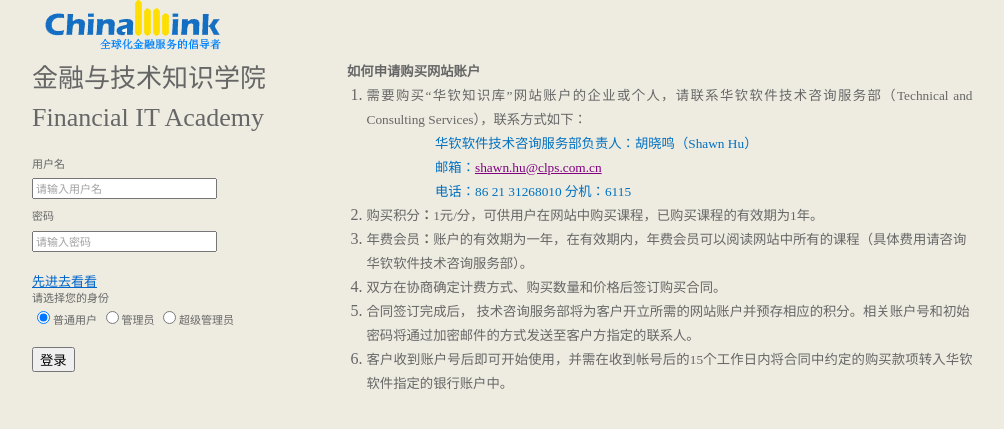
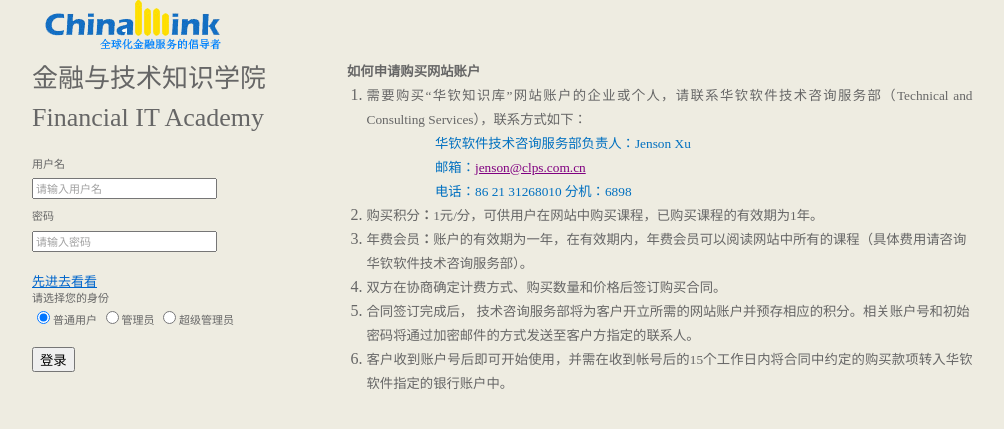
Before and after one commit to pennsong/cldn, a CodeIgniter app: page /index.php/login/index in a window 1280 px wide. Shown: the top 429 px of the page, without its empty margins (128-1132 px from the left). Run offline with CodeIgniter, Linux system fonts and the light colour scheme; data that the repository does not hold is empty.

Commit message:
change contact to Jeson

```diff
--- a/application/views/templates/login.tpl
+++ b/application/views/templates/login.tpl
@@ -161,17 +161,17 @@
 				</ol>
 				<div style="font-family: Helvetica; margin-left: 66pt; ">
 					<p class="MsoNormal" style="margin: 0cm 0cm 0.0001pt; font-size: 12pt; font-family: 宋体; ">
-						<span style="font-size: 10pt; color: rgb(1, 112, 192); ">华钦软件技术咨询服务部负责人：胡晓鸣（<span lang="EN-US">Shawn Hu</span>）</span><span lang="EN-US"></span>
+						<span style="font-size: 10pt; color: rgb(1, 112, 192); ">华钦软件技术咨询服务部负责人：Jenson Xu </span><span lang="EN-US"></span>
 					</p>
 				</div>
 				<div style="font-family: Helvetica; margin-left: 66pt; ">
 					<p class="MsoNormal" style="margin: 0cm 0cm 0.0001pt; font-size: 12pt; font-family: 宋体; ">
-						<span style="font-size: 10pt; color: rgb(1, 112, 192); ">邮箱：<span lang="EN-US"><a href="mailto:shawn.hu@clps.com.cn" style="color: purple; ">shawn.hu@clps.com.cn</a></span></span><span lang="EN-US"></span>
+						<span style="font-size: 10pt; color: rgb(1, 112, 192); ">邮箱：<span lang="EN-US"><a href="mailto:shawn.hu@clps.com.cn" style="color: purple; ">jenson@clps.com.cn</a></span></span><span lang="EN-US"></span>
 					</p>
 				</div>
 				<div style="font-family: Helvetica; margin-left: 66pt; ">
 					<p class="MsoNormal" style="margin: 0cm 0cm 0.0001pt; font-size: 12pt; font-family: 宋体; ">
-						<span style="font-size: 10pt; color: rgb(1, 112, 192); ">电话：<span lang="EN-US">86 21 31268010<span class="apple-converted-space">&nbsp;</span></span>分机：<span lang="EN-US">6115</span></span><span lang="EN-US"></span>
+						<span style="font-size: 10pt; color: rgb(1, 112, 192); ">电话：<span lang="EN-US">86 21 31268010<span class="apple-converted-space">&nbsp;</span></span>分机：<span lang="EN-US">6898</span></span><span lang="EN-US"></span>
 					</p>
 				</div>
 				<ol start="2" type="1" style="margin-bottom: 0cm; font-family: Helvetica; margin-top: 0cm; ">
```
